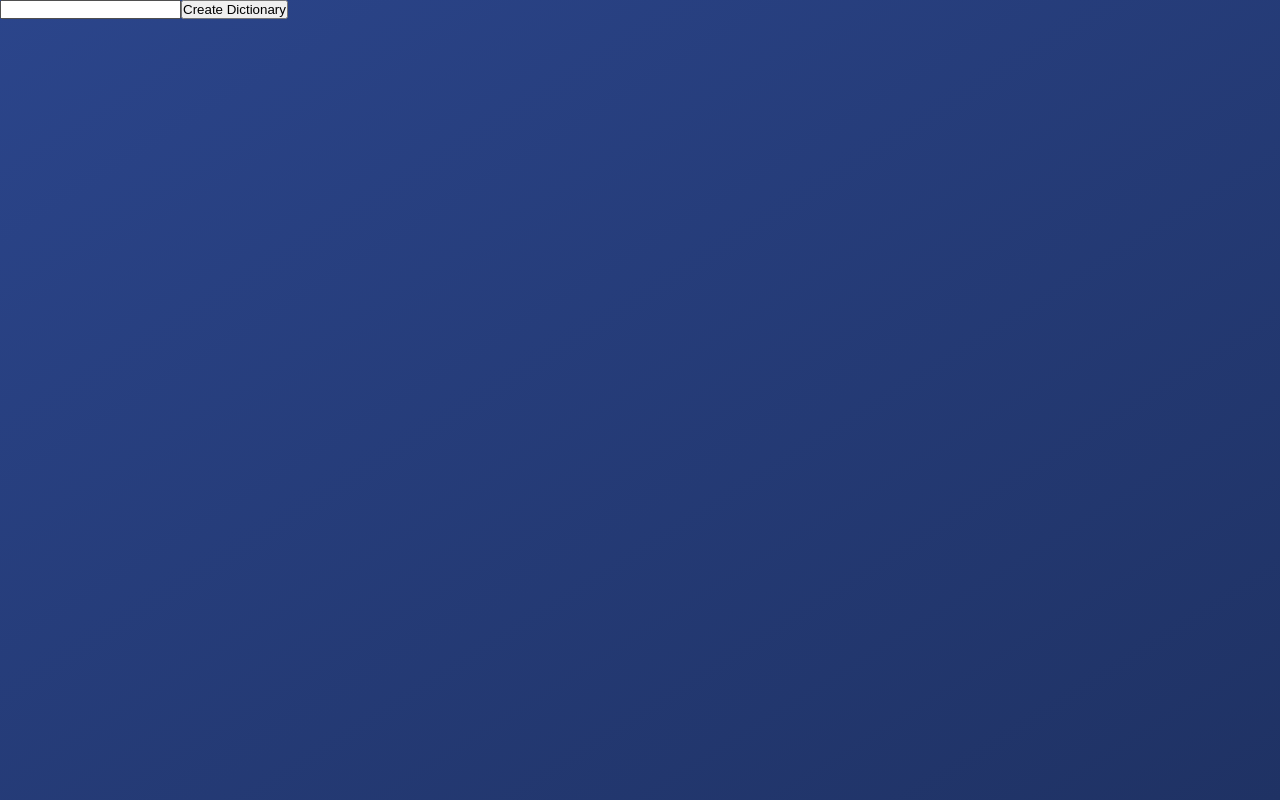
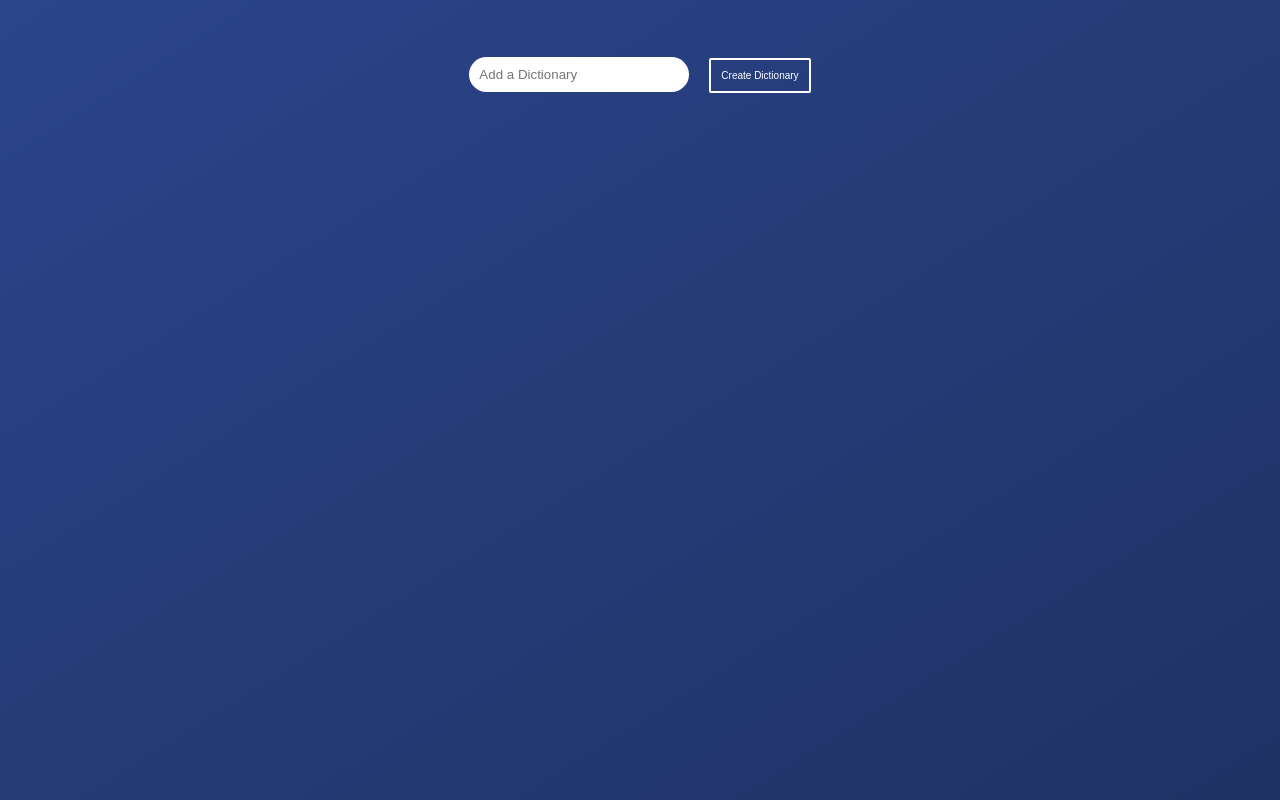
Before and after one commit to HenriqueFadoni/dictionary, a React (Create React App) app: page / in a window 1280 px wide. Built offline with nearby package versions, Linux system fonts and the light colour scheme.

Commit message:
Styling Form

```diff
--- a/src/pages/HomePage/Form/Form.js
+++ b/src/pages/HomePage/Form/Form.js
@@ -1,10 +1,16 @@
 import React from 'react';
 
 const Form = props => (
-  <div>
+  <div className="homepage__form--container">
     <form onSubmit={props.createDictionary}>
-      <input type="text" name="dictionaryName" required />
-      <button type="submit">Create Dictionary</button>
+      <input
+        className="input-square"
+        type="text"
+        name="dictionaryName"
+        placeholder="Add a Dictionary"
+        required
+      />
+      <button className="button-square" type="submit">Create Dictionary</button>
     </form>
   </div>
 );
--- a/src/pages/HomePage/HomePage.js
+++ b/src/pages/HomePage/HomePage.js
@@ -16,7 +16,7 @@ const HomePage = props => {
   }
 
   return (
-    <div>
+    <div className="homepage__container">
       <Form createDictionary={createNewDictionary} />
       <DictionaryList dictionaries={props.dictionaryList} />
     </div>
--- a/src/sass/abstract/_variables.scss
+++ b/src/sass/abstract/_variables.scss
@@ -1,2 +1,3 @@
+$color-white: white;
 $color-primary: rgb(43, 69, 139);
 $color-primary-darken: darken($color-primary, 10%);
--- /dev/null
+++ b/src/sass/components/_buttons.scss
@@ -0,0 +1,23 @@
+.button-square {
+  cursor: pointer;
+  margin-left: 2rem;
+  padding: 1rem;
+
+  outline: none;
+  border: .2rem solid $color-white;
+  border-radius: 2px;
+
+  font-size: 1rem;
+  color: $color-white;
+
+  background-color: transparent;
+  transition: transform .2s ease-in;
+
+  &:hover {
+    transform: scale(1.1);
+  }
+
+  &:active {
+    transform: scale(1);
+  }
+}
--- /dev/null
+++ b/src/sass/components/_input.scss
@@ -0,0 +1,9 @@
+.input-square {
+  width: 20rem;
+  padding: 1rem;
+  color: $color-primary;
+
+  border: none;
+  outline: none;
+  border-radius: 5rem;
+}
--- a/src/sass/main.scss
+++ b/src/sass/main.scss
@@ -5,3 +5,10 @@
 @import "./base/animations";
 @import "./base/base";
 @import "./base/typography";
+
+// Components
+@import "./components/buttons";
+@import "./components/input";
+
+// Pages
+@import "./pages/homepage";
--- a/src/sass/pages/_homepage.scss
+++ b/src/sass/pages/_homepage.scss
@@ -0,0 +1,21 @@
+.homepage {
+  &__container {
+    height: 100vh;
+    width: 100vw;
+
+    display: grid;
+    grid-template-columns: 1fr;
+    grid-template-rows: 15rem 1fr;
+  }
+
+  &__form {
+    &--container {
+      height: 100%;
+      width: 100%;
+
+      display: flex;
+      justify-content: center;
+      align-items: center;
+    }
+  }
+}
```
